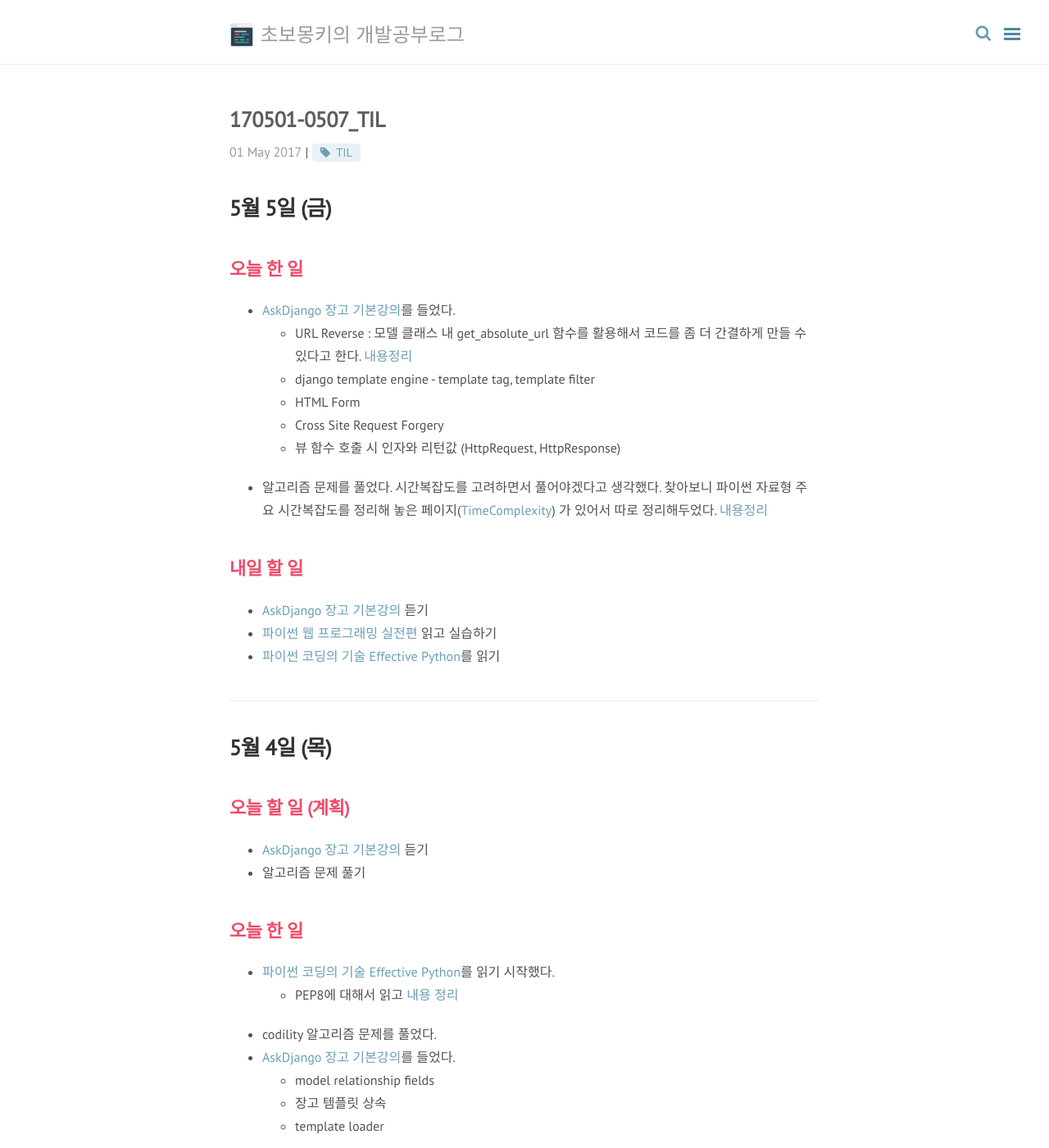
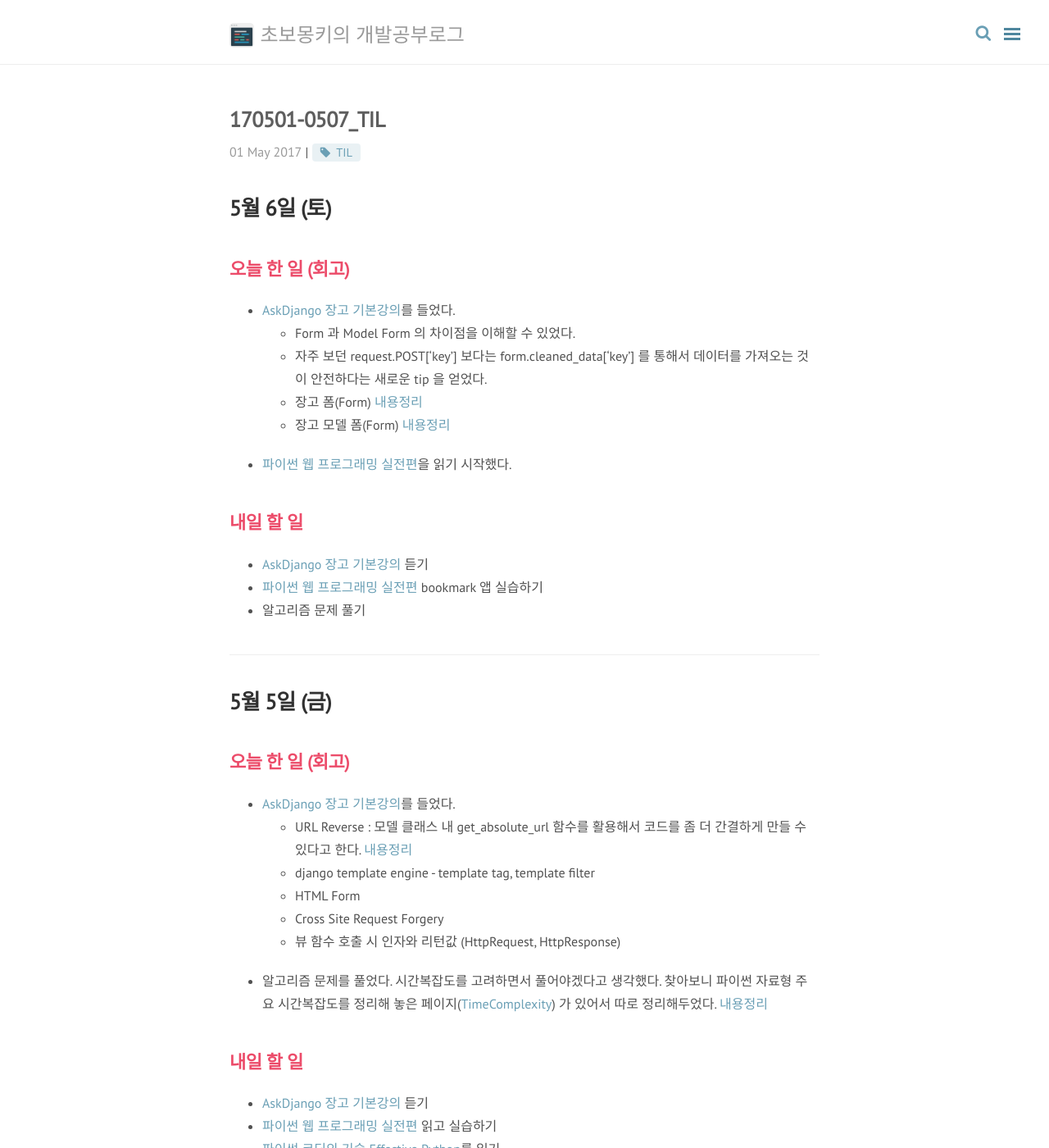
Before and after one commit to wayhome25/wayhome25.github.io, a Jekyll site: the page built from _posts/TIL(Today I Learned)/2017-05-01-05-07-TIL.md, in a window 1280 px wide and 1400 px high. Shown: the whole window at 82% size. Built offline with Jekyll 4.4.1, drawn with Linux system fonts in a browser that asks for light colours; nearby versions of some CDN libraries; comment, search, counter and statistics services are not loaded.

Commit message:
add blog post

```diff
--- a/_posts/TIL(Today I Learned)/2017-05-01-05-07-TIL.md
+++ b/_posts/TIL(Today I Learned)/2017-05-01-05-07-TIL.md
@@ -6,9 +6,26 @@ permalink: /til/:year/:month/:day/:title/
 tags: [TIL]
 comments: true
 ---
+# 5월 6일 (토)
+
+## 오늘 한 일 (회고)
+- [AskDjango 장고 기본강의](https://nomade.kr/vod/django/)를 들었다.
+	- Form 과 Model Form 의 차이점을 이해할 수 있었다.
+	- 자주 보던 request.POST[‘key’] 보다는 form.cleaned_data[‘key’] 를 통해서 데이터를 가져오는 것이 안전하다는 새로운 tip 을 얻었다.
+	- 장고 폼(Form) [내용정리](http://127.0.0.1:4000/django/2017/05/06/django-form/)
+	- 장고 모델 폼(Form) [내용정리](http://127.0.0.1:4000/django/2017/05/06/django-model-form/)
+- [파이썬 웹 프로그래밍 실전편](http://www.aladin.co.kr/shop/wproduct.aspx?ItemId=86938449)을 읽기 시작했다.
+
+## 내일 할 일
+- [AskDjango 장고 기본강의](https://nomade.kr/vod/django/) 듣기
+- [파이썬 웹 프로그래밍 실전편](http://www.aladin.co.kr/shop/wproduct.aspx?ItemId=86938449) bookmark 앱 실습하기
+- 알고리즘 문제 풀기
+
+---
+
 # 5월 5일 (금)
 
-## 오늘 한 일
+## 오늘 한 일 (회고)
 - [AskDjango 장고 기본강의](https://nomade.kr/vod/django/)를 들었다.
   - URL Reverse : 모델 클래스 내 get_absolute_url 함수를 활용해서 코드를 좀 더 간결하게 만들 수 있다고 한다. [내용정리](https://wayhome25.github.io/django/2017/05/05/django-url-reverse/)
   - django template engine - template tag, template filter
```
Also changed, not shown: _posts/Django/2017-05-06-django-form.md (+2 -0 lines), _posts/Django/2017-05-06-django-model-form.md (+1 -0 lines).
